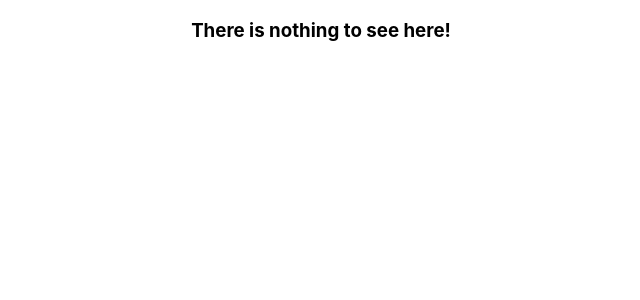
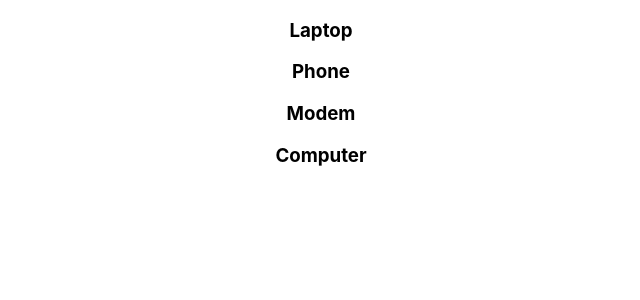
Before and after one commit to charles-okunzo/Learning-React, a React (Create React App) app: page / in a window 1280 px wide. Shown: the top 300 px of the page, without its empty margins (319-959 px from the left). Built offline with nearby package versions, Linux system fonts and the light colour scheme.

Commit message:
list mapping using the .map() method

```diff
--- a/src/App.js
+++ b/src/App.js
@@ -9,6 +9,7 @@ import FunctionEvent from './components/FunctionEvent';
 import ClassEvent from './components/ClassEvent';
 import FunctionalCounter from './components/FunctionalCounter';
 import ConditionalComponent from './components/ConditionalComponent';
+import Products from './components/Product';
 
 function App() {
   return (
@@ -22,7 +23,8 @@ function App() {
     {/* <FunctionEvent /> */}
     {/* <ClassEvent /> */}
     {/* <FunctionalCounter /> */}
-    <ConditionalComponent />
+    {/* <ConditionalComponent /> */}
+    <Products />
 
     </div>
   );
--- /dev/null
+++ b/src/components/Product.js
@@ -0,0 +1,10 @@
+export default function Products(){
+    const products = ["Laptop", "Phone", "Modem", "Computer"];
+    const productList = products.map((product)=>(<h3>{product}</h3>)
+)
+    return (
+        <div>
+            {productList}
+        </div>
+    )
+}
```
